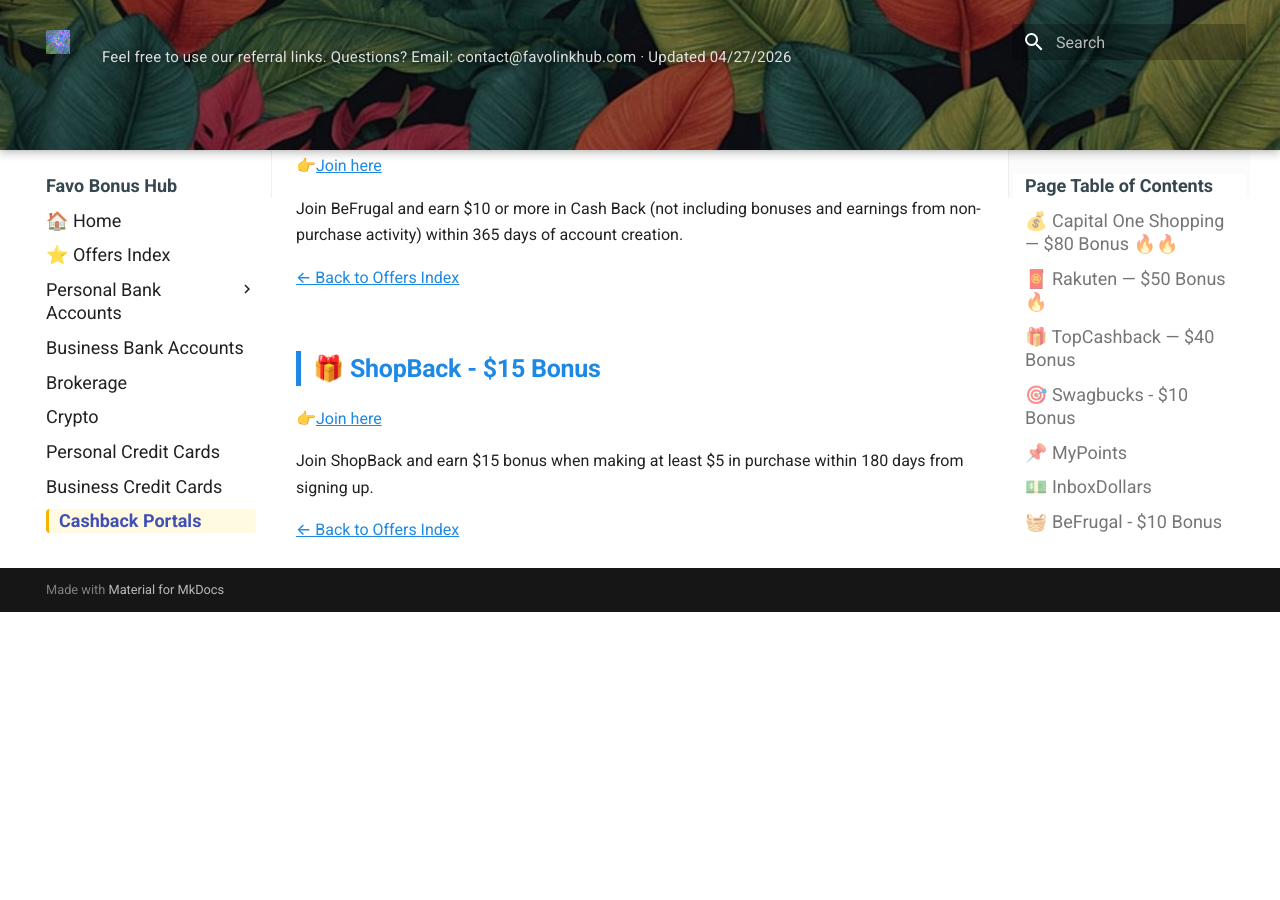
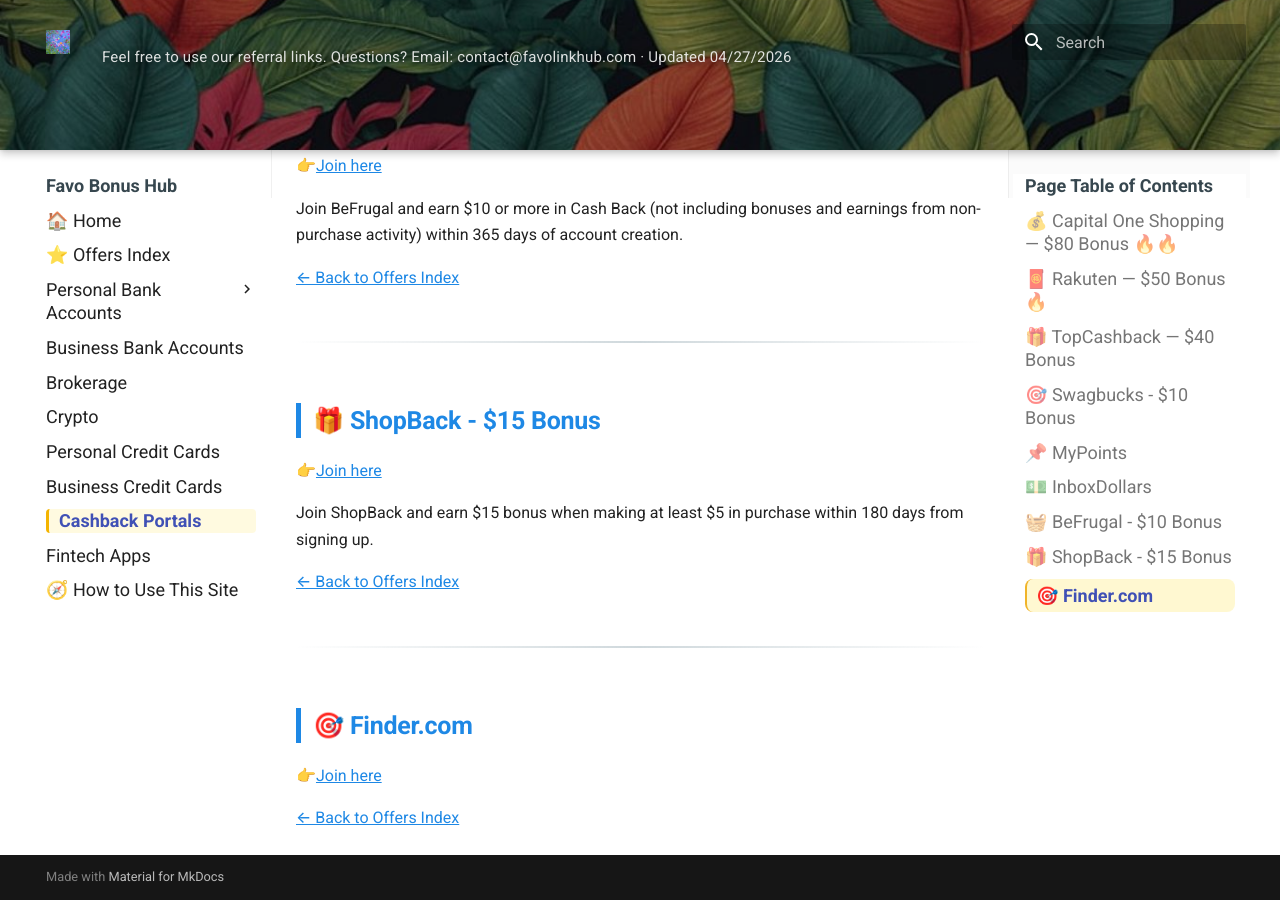
Before and after one commit to whispersofzephyr/favolinkhub-site, an MkDocs documentation site: the page built from docs/shopping-portals.md, in a window 1280 px wide and 900 px high, scrolled down 3033 px. Built offline with MkDocs 1.6.1 and Material for MkDocs 9.7.7, drawn with Linux system fonts in a browser that asks for light colours; before the commit the page ends 3645 px from its top, so only the background shows below that.

Commit message:
Add Finder.com section to shopping portals
Added new section for Finder.com with a join link.

```diff
--- a/docs/shopping-portals.md
+++ b/docs/shopping-portals.md
@@ -111,6 +111,7 @@ Join BeFrugal and earn $10 or more in Cash Back (not including bonuses and earni
 
 --8<-- "snippets/back-to-list.md"
 
+---
 
 <a id="sp-shopback"></a>
 ## 🎁 ShopBack - $15 Bonus
@@ -120,3 +121,11 @@ Join BeFrugal and earn $10 or more in Cash Back (not including bonuses and earni
 Join ShopBack and earn $15 bonus when making at least $5 in purchase within 180 days from signing up.
 
 --8<-- "snippets/back-to-list.md"
+
+---
+<a id="sp-finder"></a>
+## 🎯 Finder.com
+
+👉[Join here](https://www.finder.com/finder-rewards?rewards_ref=YWNmODJmN2ItM2NkYS00ODcxLTgxZTctNzViMDNjMDU3ODNi)
+
+--8<-- "snippets/back-to-list.md"
```
